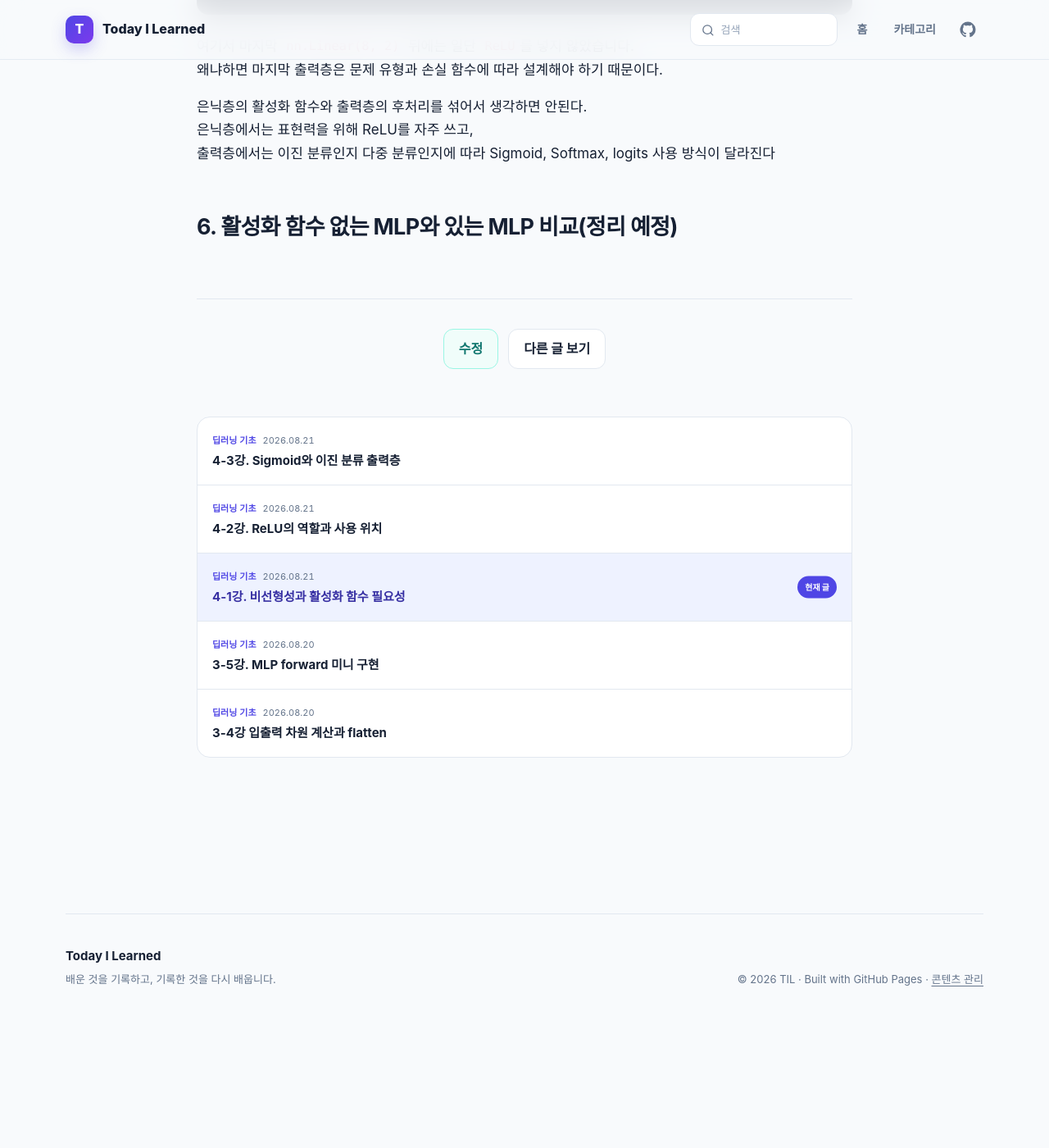
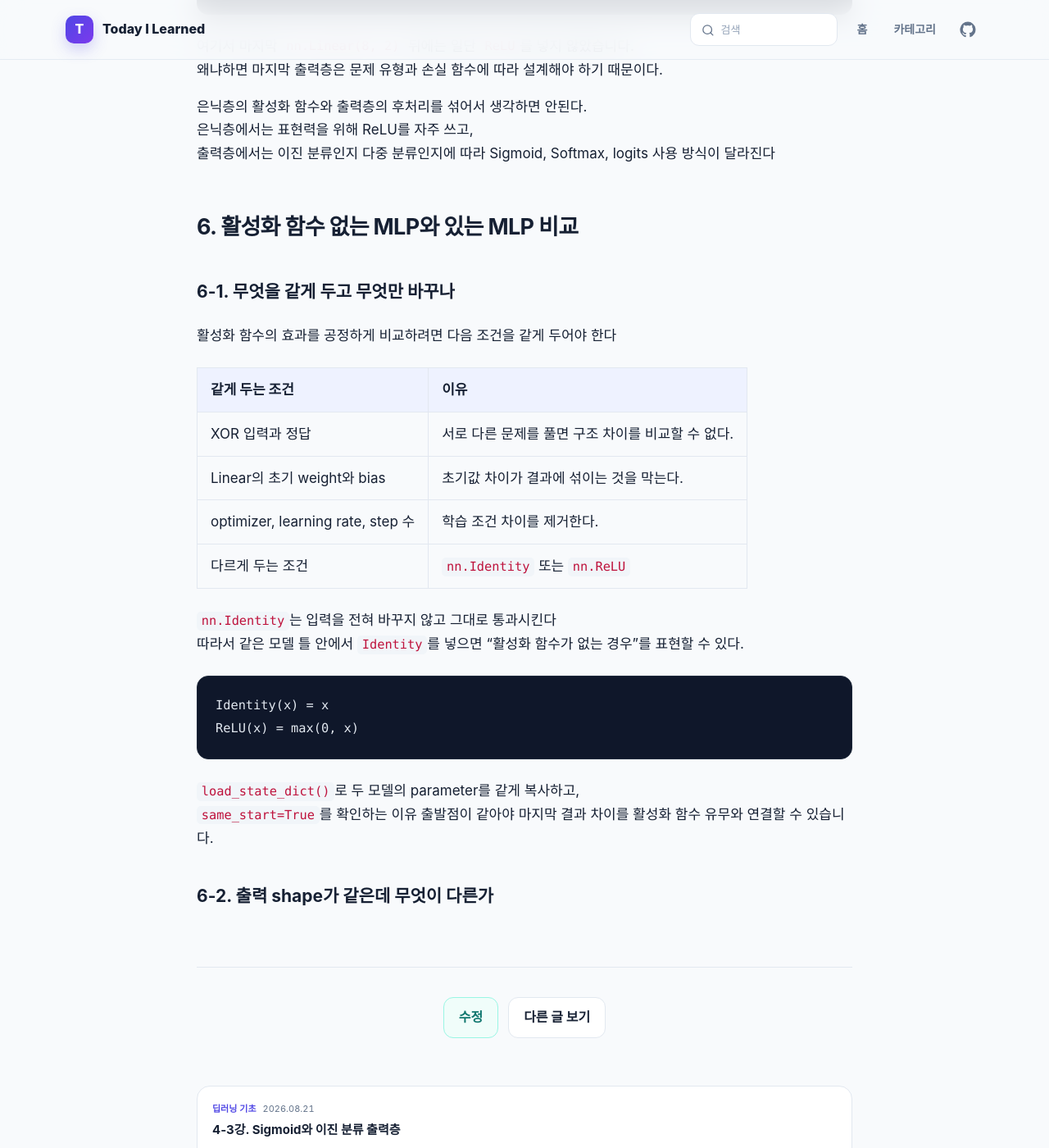
Before and after one commit to yshzjq/TIL, a Jekyll site: the page built from deep-learning/4-1강. 비선형성과 활성화 함수 필요성.md, in a window 1280 px wide and 1400 px high, scrolled down 8654 px. Shown: the whole window at 82% size. Built offline with Jekyll 4.4.1, drawn with Linux system fonts in a browser that asks for light colours; a script that is not in the unit is left out; before the commit the page ends 9909 px from its top, so only the background shows below that.

````diff
--- a/deep-learning/4-1강. 비선형성과 활성화 함수 필요성.md
+++ b/deep-learning/4-1강. 비선형성과 활성화 함수 필요성.md
@@ -318,4 +318,29 @@
 은닉층의 활성화 함수와 출력층의 후처리를 섞어서 생각하면 안된다. <br>
 은닉층에서는 표현력을 위해 ReLU를 자주 쓰고, <br>출력층에서는 이진 분류인지 다중 분류인지에 따라 Sigmoid, Softmax, logits 사용 방식이 달라진다
 
-## 6. 활성화 함수 없는 MLP와 있는 MLP 비교(정리 예정)
+## 6. 활성화 함수 없는 MLP와 있는 MLP 비교
+
+### 6-1. 무엇을 같게 두고 무엇만 바꾸나
+
+활성화 함수의 효과를 공정하게 비교하려면 다음 조건을 같게 두어야 한다
+
+| 같게 두는 조건 | 이유 |
+| --- | --- |
+| XOR 입력과 정답 | 서로 다른 문제를 풀면 구조 차이를 비교할 수 없다. |
+| Linear의 초기 weight와 bias | 초기값 차이가 결과에 섞이는 것을 막는다. |
+| optimizer, learning rate, step 수 | 학습 조건 차이를 제거한다. |
+| 다르게 두는 조건 | `nn.Identity` 또는 `nn.ReLU` |
+
+`nn.Identity`는 입력을 전혀 바꾸지 않고 그대로 통과시킨다<br>
+따라서 같은 모델 틀 안에서 `Identity`를 넣으면 “활성화 함수가 없는 경우”를 표현할 수 있다.
+
+
+
+```
+Identity(x) = x
+ReLU(x) = max(0, x)
+```
+
+`load_state_dict()`로 두 모델의 parameter를 같게 복사하고,<br> `same_start=True`를 확인하는 이유 출발점이 같아야 마지막 결과 차이를 활성화 함수 유무와 연결할 수 있습니다.
+
+### 6-2. 출력 shape가 같은데 무엇이 다른가
````
Also changed, not shown: math/2장 2강 벡터공간과 선형 독립.md (+2 -2 lines).
